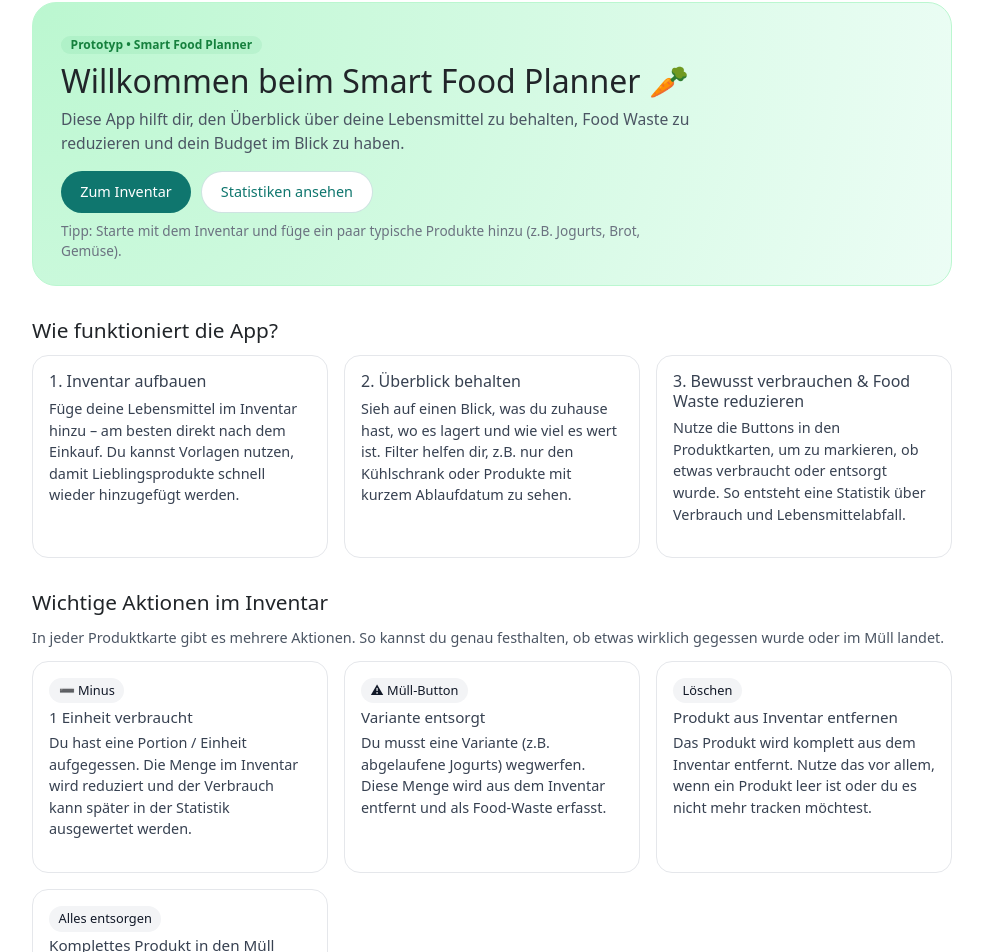
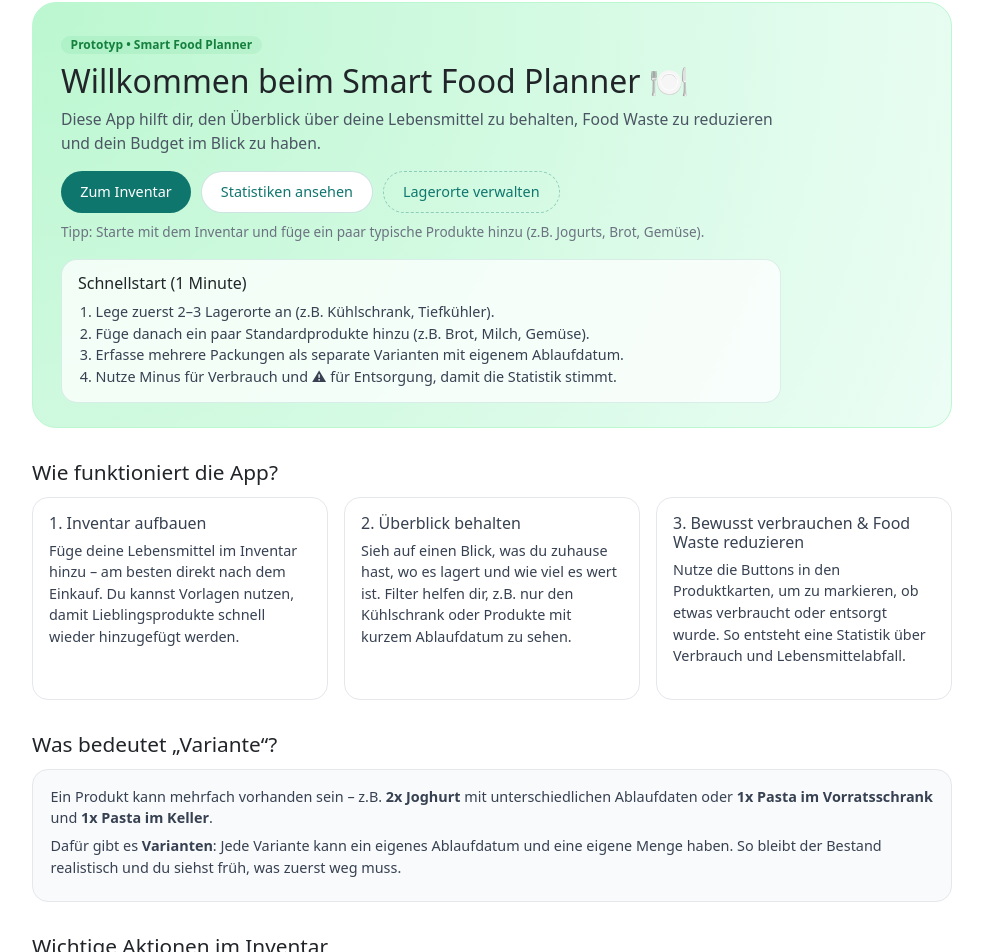
Before and after one commit to AlanGit12/SmartFood, a SvelteKit app: page / in a window 1280 px wide. Shown: the part 124-1076 px from the top of the page, without its empty margins (148-1131 px from the left). Built offline with nearby package versions, Linux system fonts and the light colour scheme.

Commit message:
Willkommenhomepage mit erklärung des Prototyps erweitert

```diff
--- a/src/routes/+page.svelte
+++ b/src/routes/+page.svelte
@@ -36,13 +36,20 @@
 			text: 'Wenn du ein ganzes Produkt (inklusive aller Varianten) entsorgen musst, entfernst du es hiermit vollständig aus dem Inventar. Die Menge wird als Food-Waste verbucht.'
 		}
 	];
+
+	const quickStart = [
+		'Lege zuerst 2–3 Lagerorte an (z.B. Kühlschrank, Tiefkühler).',
+		'Füge danach ein paar Standardprodukte hinzu (z.B. Brot, Milch, Gemüse).',
+		'Erfasse mehrere Packungen als separate Varianten mit eigenem Ablaufdatum.',
+		'Nutze Minus für Verbrauch und ⚠ für Entsorgung, damit die Statistik stimmt.'
+	];
 </script>
 
 <main class="welcome">
 	<section class="hero">
 		<div class="hero-text">
 			<p class="badge">Prototyp • Smart Food Planner</p>
-			<h1>Willkommen beim Smart Food Planner 🥕</h1>
+			<h1>Willkommen beim Smart Food Planner 🍽️</h1>
 			<p class="lead">
 				Diese App hilft dir, den Überblick über deine Lebensmittel zu behalten,
 				Food Waste zu reduzieren und dein Budget im Blick zu haben.
@@ -51,12 +58,22 @@
 			<div class="hero-actions">
 				<a href="/inventar" class="primary-button">Zum Inventar</a>
 				<a href="/statistiken" class="secondary-button">Statistiken ansehen</a>
+				<a href="/lagerorte" class="ghost-button">Lagerorte verwalten</a>
 			</div>
 
 			<p class="hint">
 				Tipp: Starte mit dem Inventar und füge ein paar typische Produkte hinzu
 				(z.B. Jogurts, Brot, Gemüse).
 			</p>
+
+			<div class="quickstart">
+				<h2 class="mini-title">Schnellstart (1 Minute)</h2>
+				<ol>
+					{#each quickStart as s}
+						<li>{s}</li>
+					{/each}
+				</ol>
+			</div>
 		</div>
 	</section>
 
@@ -69,6 +86,22 @@
 					<p>{step.text}</p>
 				</article>
 			{/each}
+		</div>
+	</section>
+
+	<section class="section">
+		<h2>Was bedeutet „Variante“?</h2>
+		<div class="info-card">
+			<p>
+				Ein Produkt kann mehrfach vorhanden sein – z.B. <strong>2x Joghurt</strong> mit
+				unterschiedlichen Ablaufdaten oder <strong>1x Pasta im Vorratsschrank</strong> und
+				<strong>1x Pasta im Keller</strong>.
+			</p>
+			<p>
+				Dafür gibt es <strong>Varianten</strong>: Jede Variante kann ein eigenes Ablaufdatum
+				und eine eigene Menge haben. So bleibt der Bestand realistisch und du siehst
+				früh, was zuerst weg muss.
+			</p>
 		</div>
 	</section>
 
@@ -111,6 +144,16 @@
 			</p>
 		</div>
 	</section>
+
+	<section class="section">
+		<h2>Hinweis zum Prototyp</h2>
+		<div class="info-card">
+			<p>
+				Smart Food Planner ist ein Prototyp für ein Studienprojekt. Fokus ist die
+				Funktionalität und die Nachvollziehbarkeit von Verbrauch/Entsorgung.
+			</p>
+		</div>
+	</section>
 </main>
 
 <style>
@@ -131,7 +174,7 @@
 	}
 
 	.hero-text {
-		max-width: 640px;
+		max-width: 720px;
 	}
 
 	.badge {
@@ -161,11 +204,12 @@
 		display: flex;
 		flex-wrap: wrap;
 		gap: 0.6rem;
-		margin-bottom: 0.5rem;
+		margin-bottom: 0.6rem;
 	}
 
 	.primary-button,
-	.secondary-button {
+	.secondary-button,
+	.ghost-button {
 		border-radius: 999px;
 		padding: 0.55rem 1.2rem;
 		font-size: 0.9rem;
@@ -189,10 +233,36 @@
 		border: 1px solid rgba(15, 118, 110, 0.2);
 	}
 
+	.ghost-button {
+		background: transparent;
+		color: #0f766e;
+		border: 1px dashed rgba(15, 118, 110, 0.35);
+	}
+
 	.hint {
 		margin: 0;
 		color: #6b7280;
 		font-size: 0.85rem;
+	}
+
+	.quickstart {
+		margin-top: 1rem;
+		background: rgba(255, 255, 255, 0.75);
+		border: 1px solid rgba(15, 118, 110, 0.12);
+		border-radius: 1rem;
+		padding: 0.9rem 1rem;
+	}
+
+	.mini-title {
+		margin: 0 0 0.5rem 0;
+		font-size: 1rem;
+	}
+
+	.quickstart ol {
+		margin: 0;
+		padding-left: 1.1rem;
+		color: #374151;
+		font-size: 0.9rem;
 	}
 
 	.section {
```
